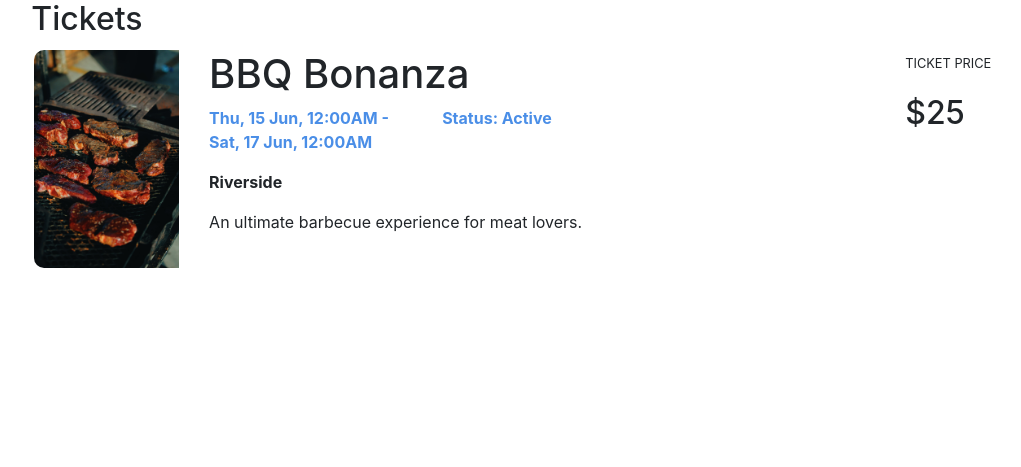
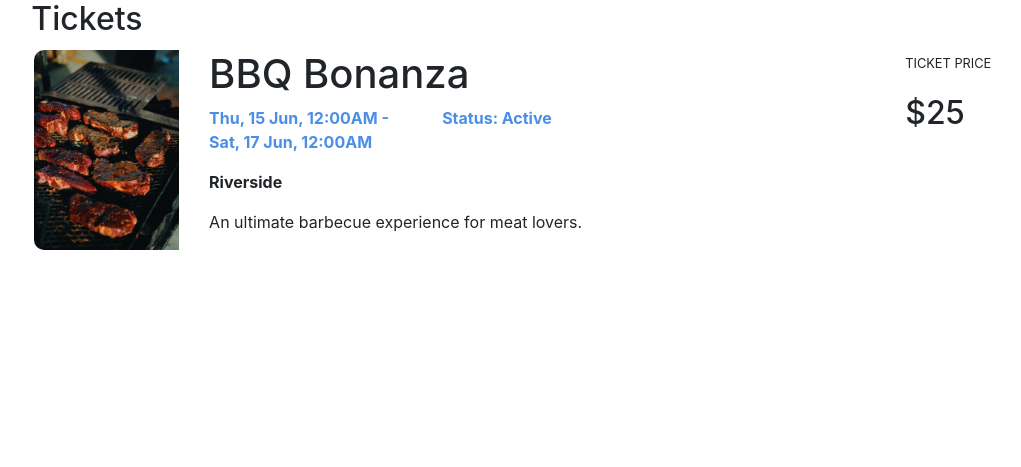
Before and after one commit to GStaines199/IAB207RWA44, a Flask app: page /account/tickets in a window 1280 px wide. Shown: the part 58-525 px from the top of the page, without its empty margins (203-1224 px from the left). Run offline with Flask 3, Linux system fonts and the light colour scheme; a user stored in the database is signed in; data comes from the database, SQL or seed files in the repository; some libraries are stand-ins or nearby versions.

Commit message:
small change

```diff
--- a/projectfile/website/templates/account/tickets.html
+++ b/projectfile/website/templates/account/tickets.html
@@ -12,7 +12,7 @@
         {% for ticket_events in ticket_events %}
             <div class="row py-1 event_bar">
                 <div class="col-2">
-                    <img src="../../{{ ticket_events.image }}" class="img-fluid">
+                    <img src="../../{{ ticket_events.image }}" class="img-fluid" style="height: 200px; width: 300px; object-fit: cover;">
                 </div>
                 <div class="col-8">
                     <h1>{{ticket_events.name}}  {{user_tickets.ticketid}}</h1>
```
